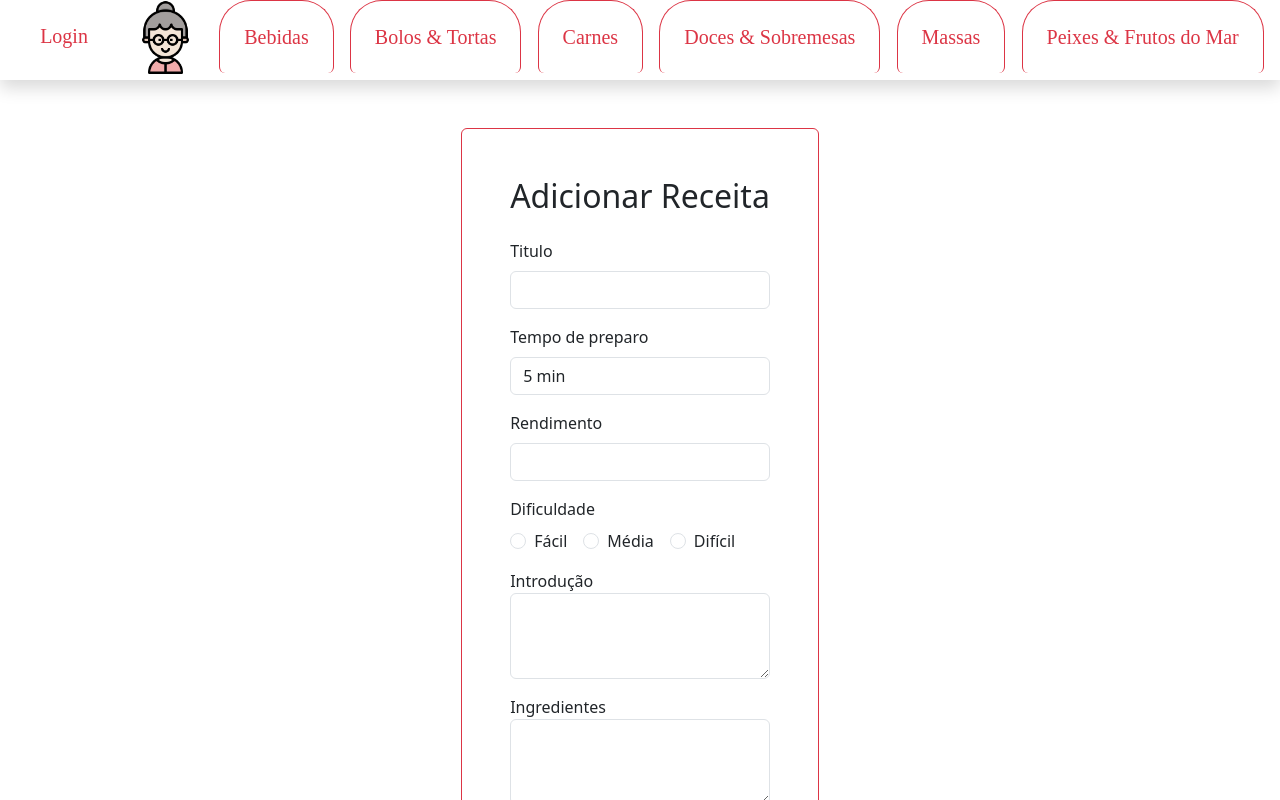
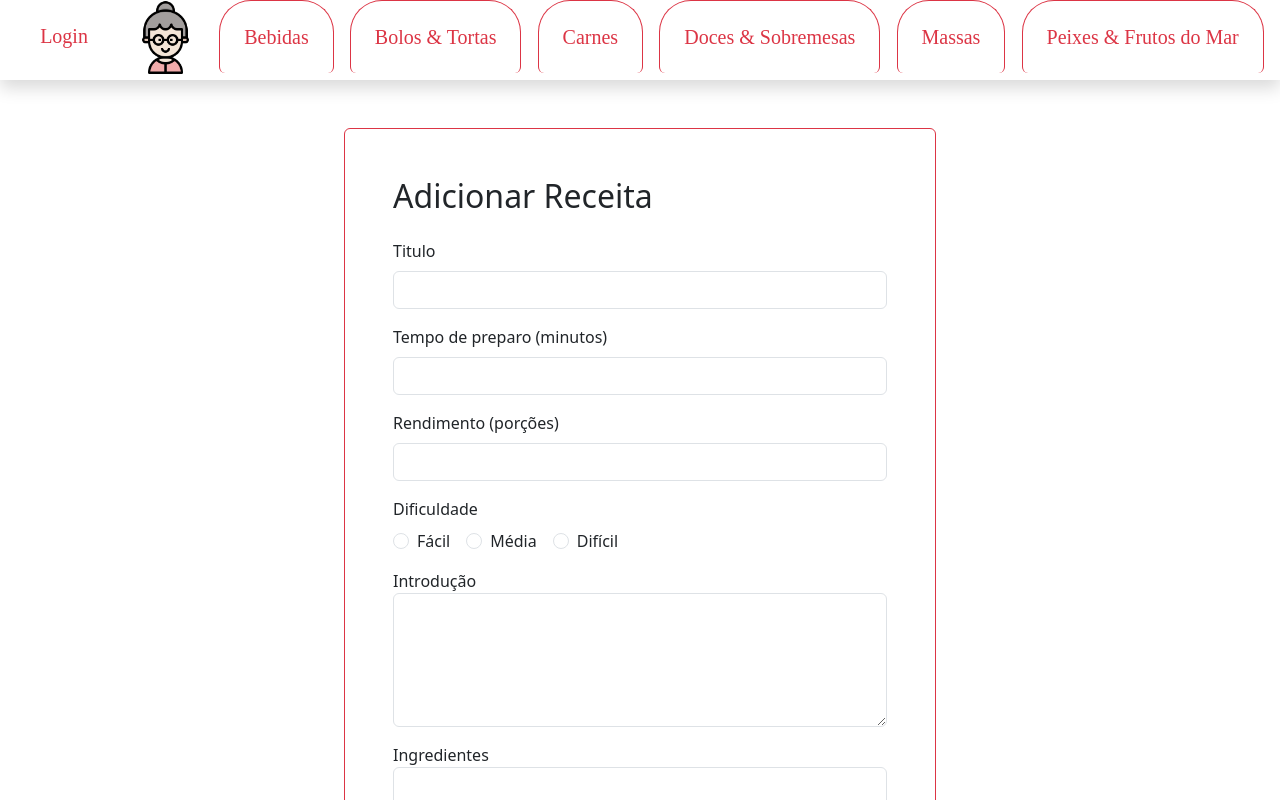
Before and after one commit to JoaoAlmir/vo-clotilde, a React (Vite) app in the folder front/: page /admin/add in a window 1280 px wide. Shown: the top 800 px of the page. Built offline with nearby package versions, Linux system fonts and the light colour scheme; a web font is replaced by a local one.

Commit message:
improve addItem imput

```diff
--- a/front/src/pages/addItem/AddItem.jsx
+++ b/front/src/pages/addItem/AddItem.jsx
@@ -13,6 +13,7 @@ function AddItem() {
 
     const onSubmit = (data) => {
         data.rendimento = data.rendimento+" porções";
+        data.tempoPreparo = data.tempoPreparo+" minutos";
 
 
         postItem(data.titulo, data.tempoPreparo, data.rendimento, data.dificuldade, data.introducao, data.ingredientes, data.preparo, data.categoria, data.imagem , auth.token ).then((response) => {
@@ -28,7 +29,7 @@ function AddItem() {
             <Header />
 
             <div className="d-flex p-5 justify-content-center">
-                <div className="flex-column border-danger border rounded p-5">
+                <div className="flex-column border-danger border rounded p-5 w-50">
                     <h2 className="mb-4">Adicionar Receita</h2>
 
                     <form onSubmit={handleSubmit(onSubmit)} >
@@ -38,23 +39,13 @@ function AddItem() {
                             <input type="text" className="form-control" {...register("titulo")} />
                         </div>
 
-                        <label className="form-label">Tempo de preparo</label>
-
-                        <div className="input-group mb-3">
-                            <select className="custom-select form-control" {...register("tempoPreparo")}>
-                                <option value="5 minutos">5 min</option>
-                                <option value="15 minutos">15 min</option>
-                                <option value="30 minutos">30 min</option>
-                                <option value="45 minutos">45 min</option>
-                                <option value="1 hora">1 hora</option>
-                                <option value="1 hora e 30 minutos">1 hora e meia</option>
-                                <option value="2 horas">2 horas</option>
-                                <option value="3 horas">3 horas</option>
-                            </select>
+                        <div className="mb-3">
+                            <label className="form-label">Tempo de preparo (minutos)</label>
+                            <input type="number" min="0" className="form-control" {...register("tempoPreparo")} />
                         </div>
 
                         <div className="mb-3">
-                            <label className="form-label">Rendimento</label>
+                            <label className="form-label">Rendimento (porções)</label>
                             <input type="number" min="0" className="form-control" {...register("rendimento")} />
                         </div>
 
@@ -75,17 +66,17 @@ function AddItem() {
 
                         <div className="form-group mb-3 ">
                             <label >Introdução</label>
-                            <textarea className="form-control" rows="3" {...register("introducao")}></textarea>
+                            <textarea className="form-control" rows="5" {...register("introducao")}></textarea>
                         </div>
 
                         <div className="form-group mb-3" >
                             <label >Ingredientes</label>
-                            <textarea className="form-control" rows="3" {...register("ingredientes")}></textarea>
+                            <textarea className="form-control" rows="5" {...register("ingredientes")}></textarea>
                         </div>
 
                         <div className="form-group mb-3">
                             <label >Preparo</label>
-                            <textarea className="form-control" rows="3" {...register("preparo")}></textarea>
+                            <textarea className="form-control" rows="5" {...register("preparo")}></textarea>
                         </div>
 
                         <label className="form-label">Categoria</label>
@@ -108,7 +99,7 @@ function AddItem() {
                             <input type="text" className="form-control" {...register("imagem")}/>
                         </div>
 
-                        <button type="submit" className="btn btn-primary">Submit</button>
+                        <button type="submit" className="btn btn-danger d-block mx-auto mt-5">Submit</button>
 
                     </form>
                 </div>
--- a/front/src/pages/details/Details.jsx
+++ b/front/src/pages/details/Details.jsx
@@ -33,11 +33,10 @@ function Details() {
 
     useEffect(() => {
         fetchItem(id).then((res) => {
-
-            res.data.ingredientes = res.data.ingredientes.split(',').map((ingrediente) => {
-
-                return <li>{ingrediente}</li>
-
+            res.data.ingredientes = res.data.ingredientes.split('.').map((ingrediente) => {
+                if (ingrediente !== "") {
+                    return <li>{ingrediente}</li>
+                }
             }
             )
 
@@ -108,7 +107,7 @@ function Details() {
             <h2 className="text-danger text-center mb-3">Comentários</h2>
 
             {comments?.map((c) => (
-                (auth.idUser === c.idUser)|| (auth.funcao) === 1 ? (
+                (auth.idUser === c.idUser) || (auth.funcao) === 1 ? (
                     <Comment user={c.user} texto={c.texto} idComment={c._id} perm={true} comments={comments} setComments={setComments} deleteComment={setComments} />
 
                 ) : (
--- a/front/src/pages/home/Home.jsx
+++ b/front/src/pages/home/Home.jsx
@@ -22,13 +22,12 @@ function Home() {
                 })
             }
         }
-        console.log(res)
         return res;
     }
     useEffect(() => {
         fetchItens().then((res) => {
             // console.log('data', res.data)
-            const dataAdjust = adjustList(res.data)
+            const dataAdjust = adjustList(res.data.reverse())
             // console.log(dataAdjust)
             setItens(dataAdjust)
             // console.log('itens', itens)
```
